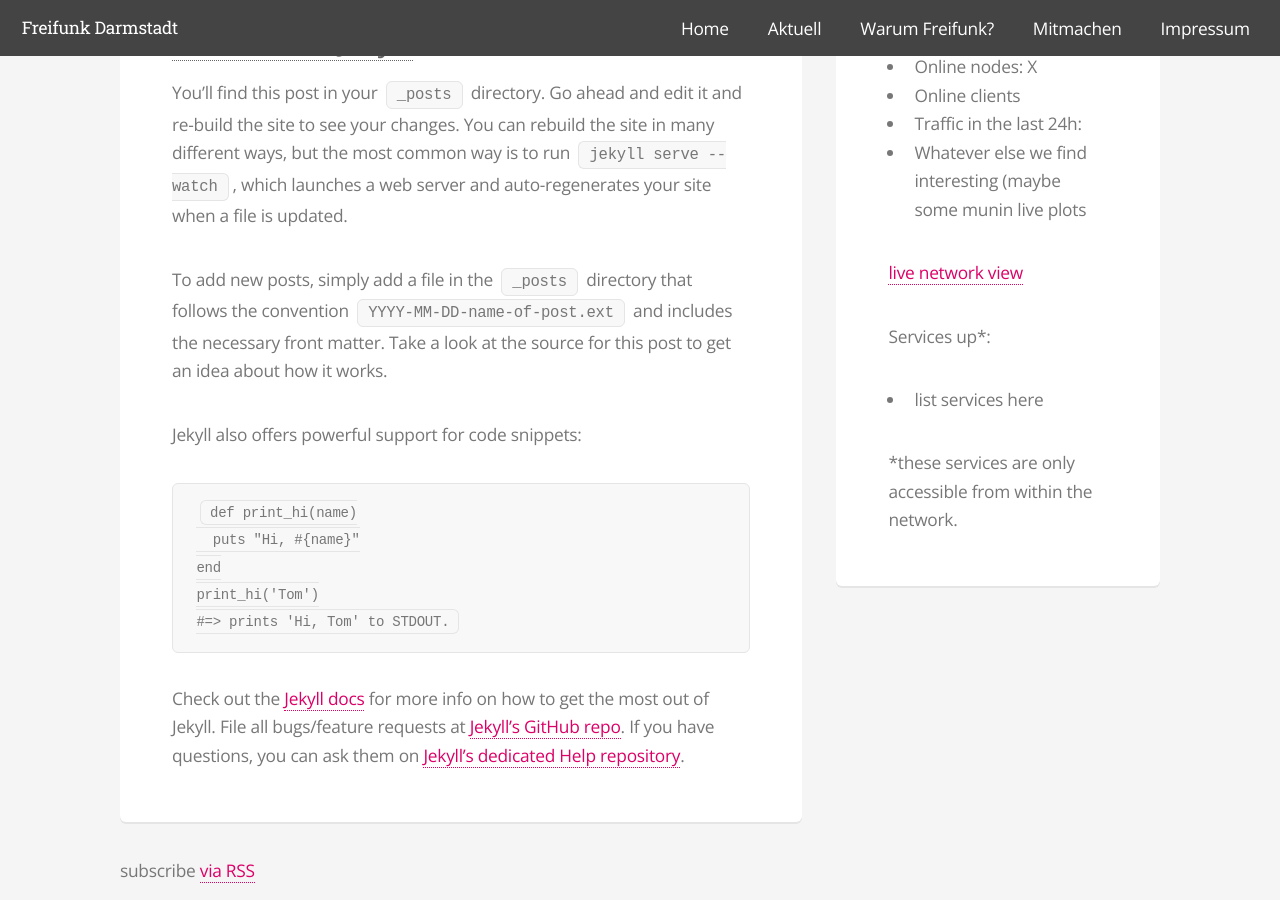
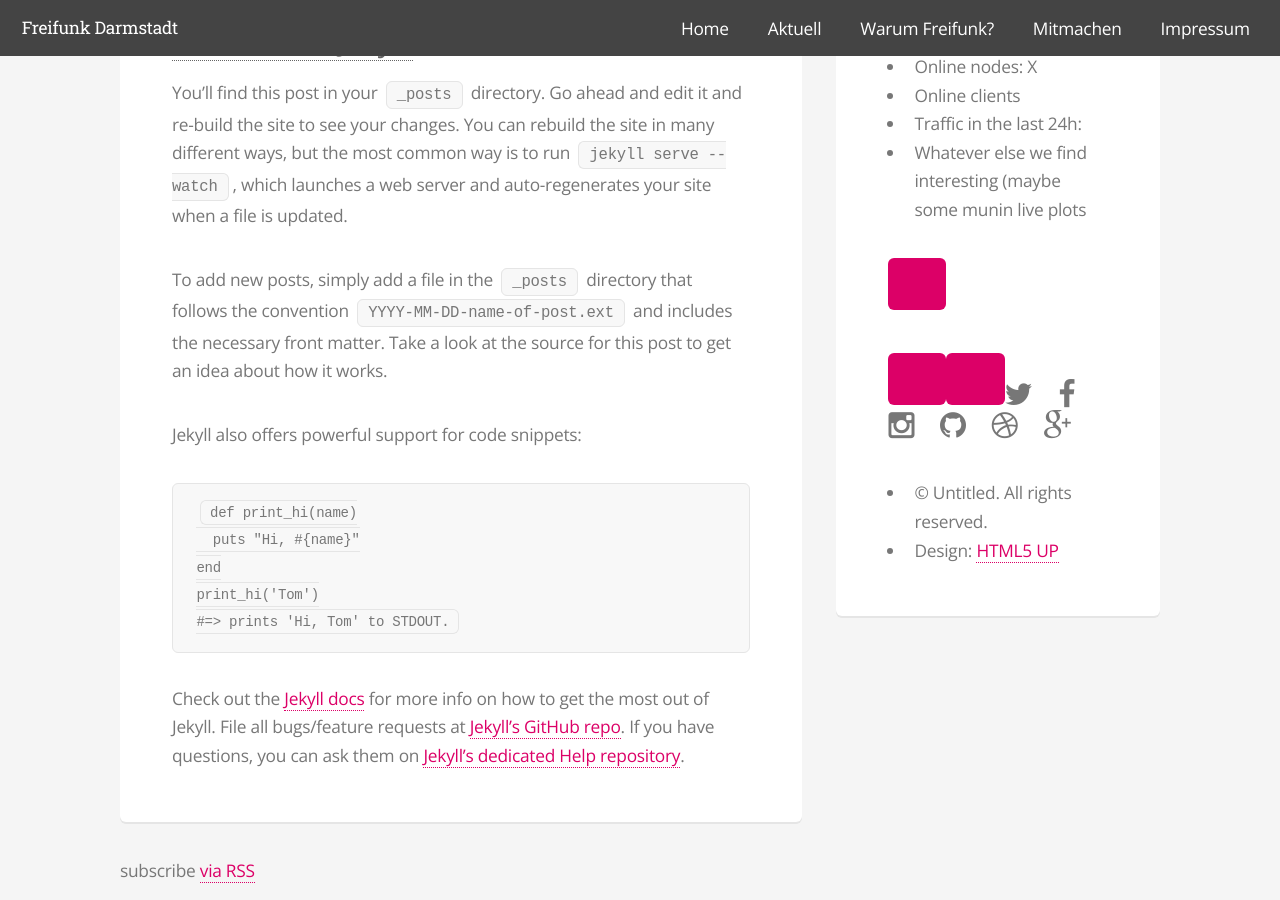
Before and after one commit to mdrenger/darmstadt.freifunk.net, a Jekyll site: the page built from pages/aktuell.html, in a window 1280 px wide and 900 px high, scrolled down 308 px. Built offline with Jekyll 4.4.1, drawn with Linux system fonts in a browser that asks for light colours.

Commit message:
changed side bar

```diff
--- a/pages/aktuell.html
+++ b/pages/aktuell.html
@@ -43,7 +43,7 @@
 						<li> Traffic in the last 24h:</li>
 						<li> Whatever else we find interesting (maybe some munin live plots</li>
 					</ul>
-					<p><a href="http://map.freifunk-darmstadt.de">live network view</a></p>
+					<p><a href="http://map.freifunk-darmstadt.de" class="button special icon fa-chevron-circle-right>live network view</a></p>
 					<p>Services up*:</p>
 					<ul>
 						<li>list services here</li>
```
